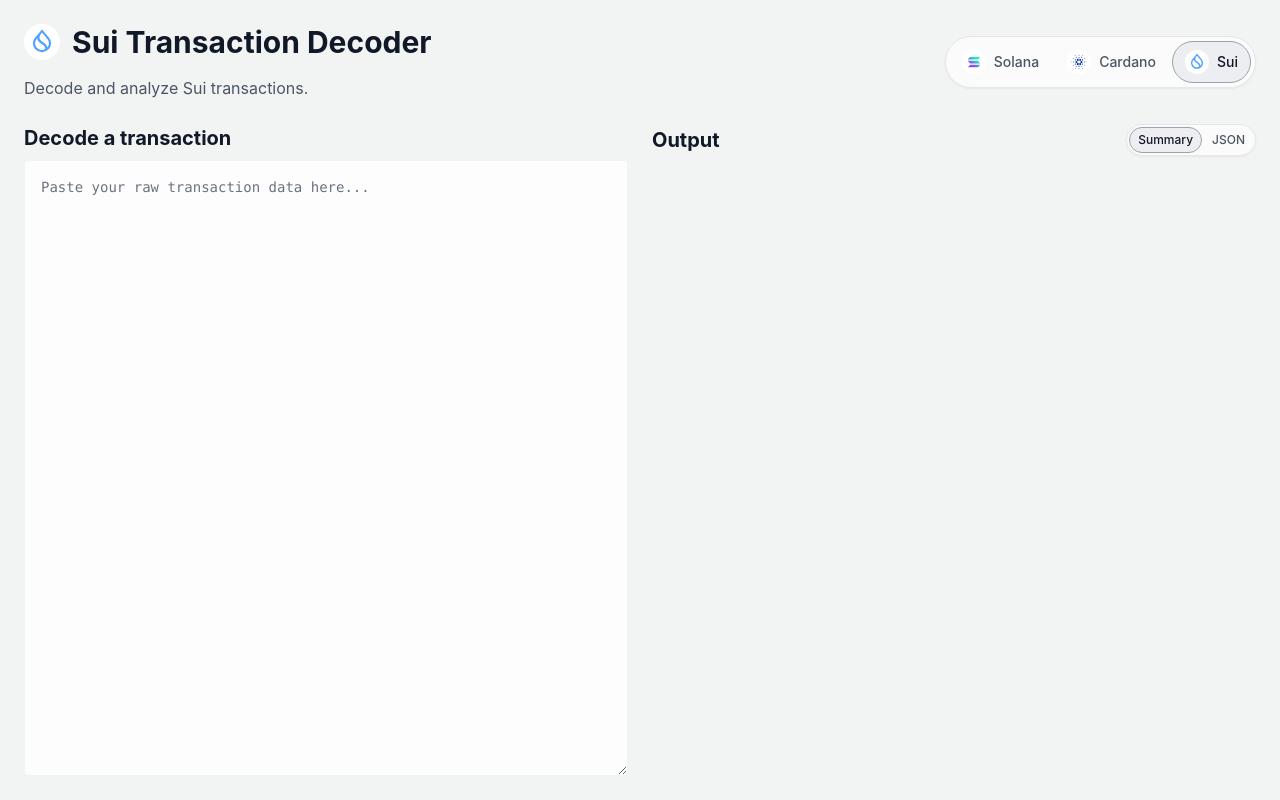
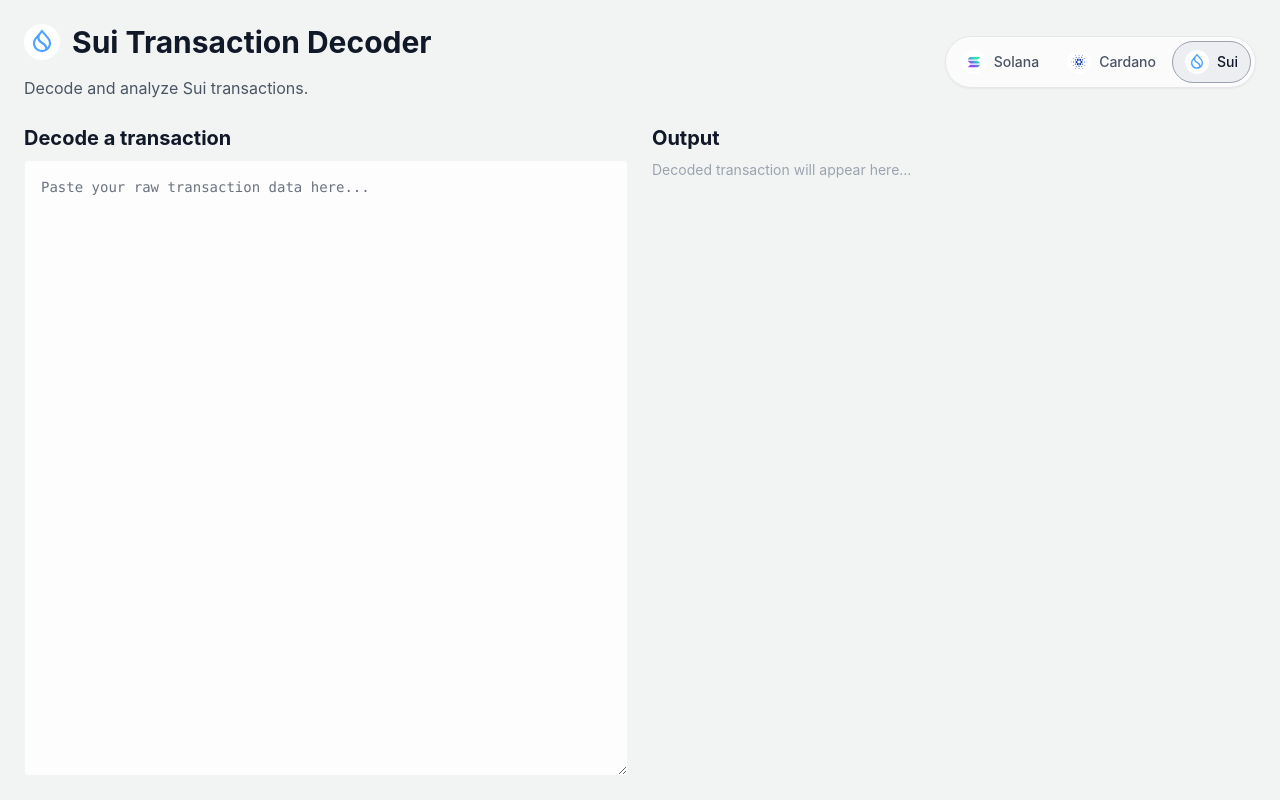
Before and after one commit to figment-networks/tx-decoder, a Next.js app: page /sui in a window 1280 px wide. Built offline with nearby package versions, Linux system fonts and the light colour scheme.

Commit message:
feat: added SUI decoder

```diff
--- a/app/sui/page.tsx
+++ b/app/sui/page.tsx
@@ -1,18 +1,104 @@
 "use client";
 
-import DecoderLayout from "@app/components/decoder-layout/deconder-layout";
-import InputText from "@app/components/input-text/input-text";
-import { ChangeEvent, useState } from "react";
-import { ViewMode } from "../types";
-import ToggleGroup from "@app/components/toggle-group/toggle-group";
+import {
+  Suspense,
+  useState,
+  useEffect,
+  useCallback,
+  type ChangeEvent,
+} from "react";
+import { useSearchParams, useRouter, usePathname } from "next/navigation";
+import JsonView from "@uiw/react-json-view";
+import DecoderLayout from "../../components/decoder-layout/deconder-layout";
+import InputText from "../../components/input-text/input-text";
+import { parseSuiTx } from "../../lib/tx-decoder/sui/decoder";
+import type { SuiDecodedTransaction } from "../../lib/tx-decoder/types";
 
-const SuiDecoderPage = () => {
+const SuiDecoderPageContent = () => {
+  const router = useRouter();
+  const pathname = usePathname();
+  const searchParams = useSearchParams();
   const [rawTransaction, setRawTransaction] = useState("");
-    const [viewMode, setViewMode] = useState<ViewMode>("summary");
+  const [decodedTransaction, setDecodedTransaction] =
+    useState<SuiDecodedTransaction | null>(null);
+  const [error, setError] = useState<string | null>(null);
 
-    const handleTransactionChange = (event: ChangeEvent<HTMLInputElement | HTMLTextAreaElement>) => {
-        setRawTransaction(event.target.value);
+  const updateUrl = useCallback(
+    (value: string) => {
+      const params = new URLSearchParams(searchParams?.toString() || "");
+      if (value) {
+        params.set("tx", value);
+      } else {
+        params.delete("tx");
+      }
+      router.replace(`${pathname}?${params.toString()}`);
+    },
+    [pathname, router, searchParams]
+  );
+
+  const decodeAndSetTransaction = useCallback(
+    async (value: string) => {
+      const trimmedValue = value.trim();
+      setRawTransaction(trimmedValue);
+      setError(null);
+
+      if (!trimmedValue) {
+        setDecodedTransaction(null);
+        return;
+      }
+
+      try {
+        const decoded = await parseSuiTx(trimmedValue);
+        setDecodedTransaction(decoded as SuiDecodedTransaction);
+        updateUrl(trimmedValue);
+      } catch (err) {
+        const errorMessage =
+          err instanceof Error ? err.message : "Failed to decode transaction";
+        setError(errorMessage);
+        setDecodedTransaction(null);
+      }
+    },
+    [updateUrl]
+  );
+
+  useEffect(() => {
+    if (!searchParams) {
+      return;
+    }
+    const txParam = searchParams.get("tx");
+    if (txParam) {
+      void decodeAndSetTransaction(txParam);
+    }
+  }, [decodeAndSetTransaction, searchParams]);
+
+  const handleTransactionChange = (
+    event: ChangeEvent<HTMLInputElement | HTMLTextAreaElement>
+  ) => {
+    void decodeAndSetTransaction(event.target.value);
   };
+
+  const renderOutputContent = () => {
+    if (error) {
+      return <span className="text-red-600">Error: {error}</span>;
+    }
+
+    const placeholder = (
+      <span className="text-sm text-gray-400">
+        Decoded transaction will appear here...
+      </span>
+    );
+
+    if (!decodedTransaction) {
+      return placeholder;
+    }
+
+    return (
+      <div className="min-h-0 w-full flex-1 overflow-auto bg-white/80 backdrop-blur-sm">
+        <JsonView value={decodedTransaction as object} />
+      </div>
+    );
+  };
+
   return (
     <DecoderLayout
       icon="Sui"
@@ -34,22 +120,21 @@
         </div>
       }
       outputTitle="Output"
-        outputToolbar={
-            <ToggleGroup
-            value={viewMode}
-            onValueChange={(value) => setViewMode(value as ViewMode)}
-            items={[
-              { content: "Summary", value: "summary" },
-              { content: "JSON", value: "json" },
-            ]}
-          />
-        }
       outputContent={
         <div className="flex min-h-0 flex-1 flex-col gap-3">
+          {renderOutputContent()}
         </div>
       }
     />
   );
 };
 
+const SuiDecoderPage = () => {
+  return (
+    <Suspense>
+      <SuiDecoderPageContent />
+    </Suspense>
+  );
+};
+
 export default SuiDecoderPage;
--- /dev/null
+++ b/lib/tx-decoder/sui/decoder.ts
@@ -0,0 +1,10 @@
+import { Transaction } from '@mysten/sui/transactions';
+import { fromHex } from '@mysten/sui/utils';
+
+export const parseSuiTx = async (rawTxHex: string): Promise<ReturnType<typeof Transaction.prototype.getData>> => {
+  const cleanHex = rawTxHex.startsWith('0x') ? rawTxHex.slice(2) : rawTxHex;
+  const txBytes = fromHex(cleanHex);
+
+  const tx = Transaction.from(txBytes);
+  return tx.getData();
+};
--- a/package.json
+++ b/package.json
@@ -10,6 +10,7 @@
     "typecheck": "tsc --noEmit"
   },
   "dependencies": {
+    "@mysten/sui": "1.45.0",
     "@noble/hashes": "1.4.0",
     "@radix-ui/react-toggle-group": "1.1.2",
     "@solana/web3.js": "1.95.0",
```
Also changed, not shown: lib/tx-decoder/types.ts (+18 -0 lines), 1 other file (tests, documents, lock files or other folders). Lines whose indentation alone changed are shown as unchanged.
